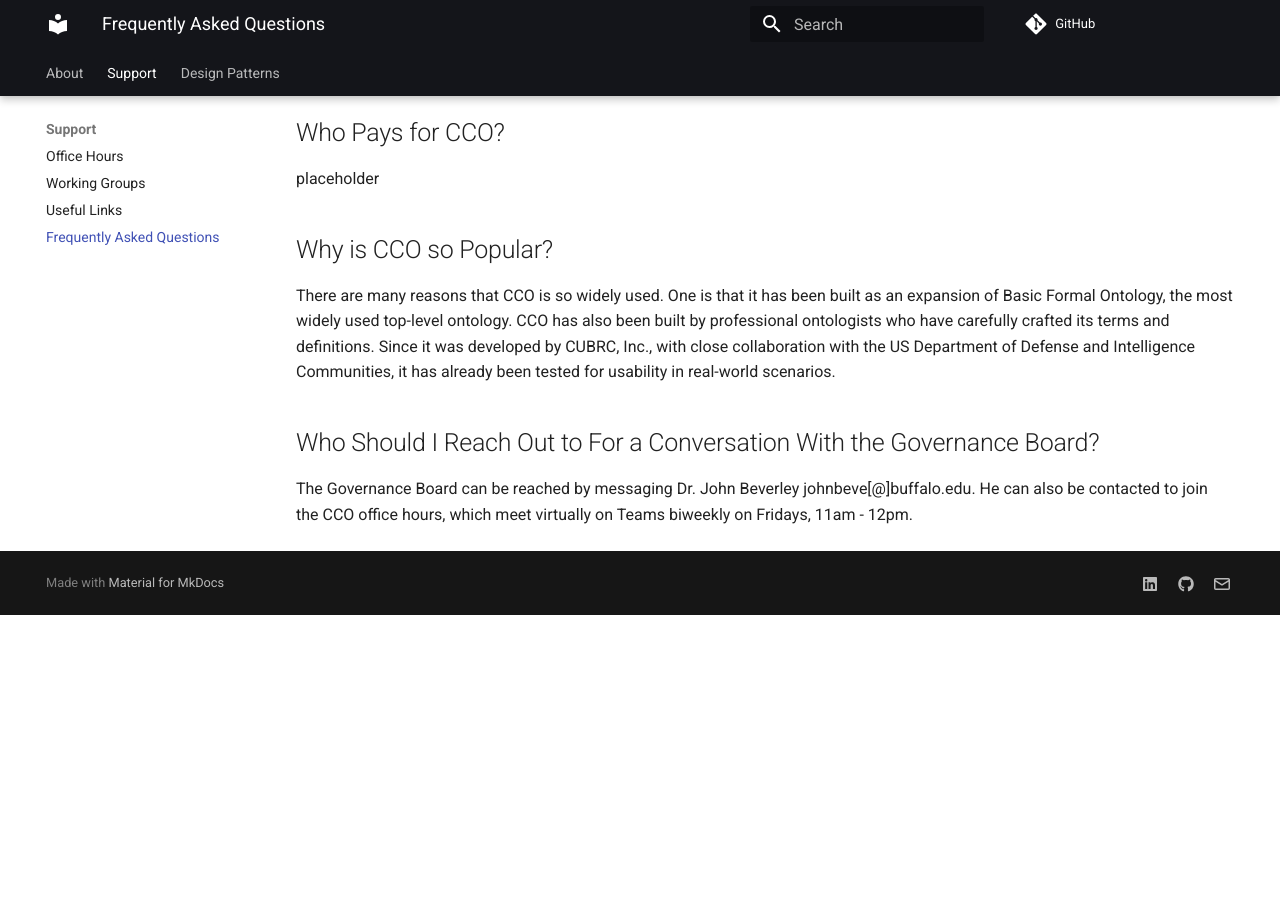
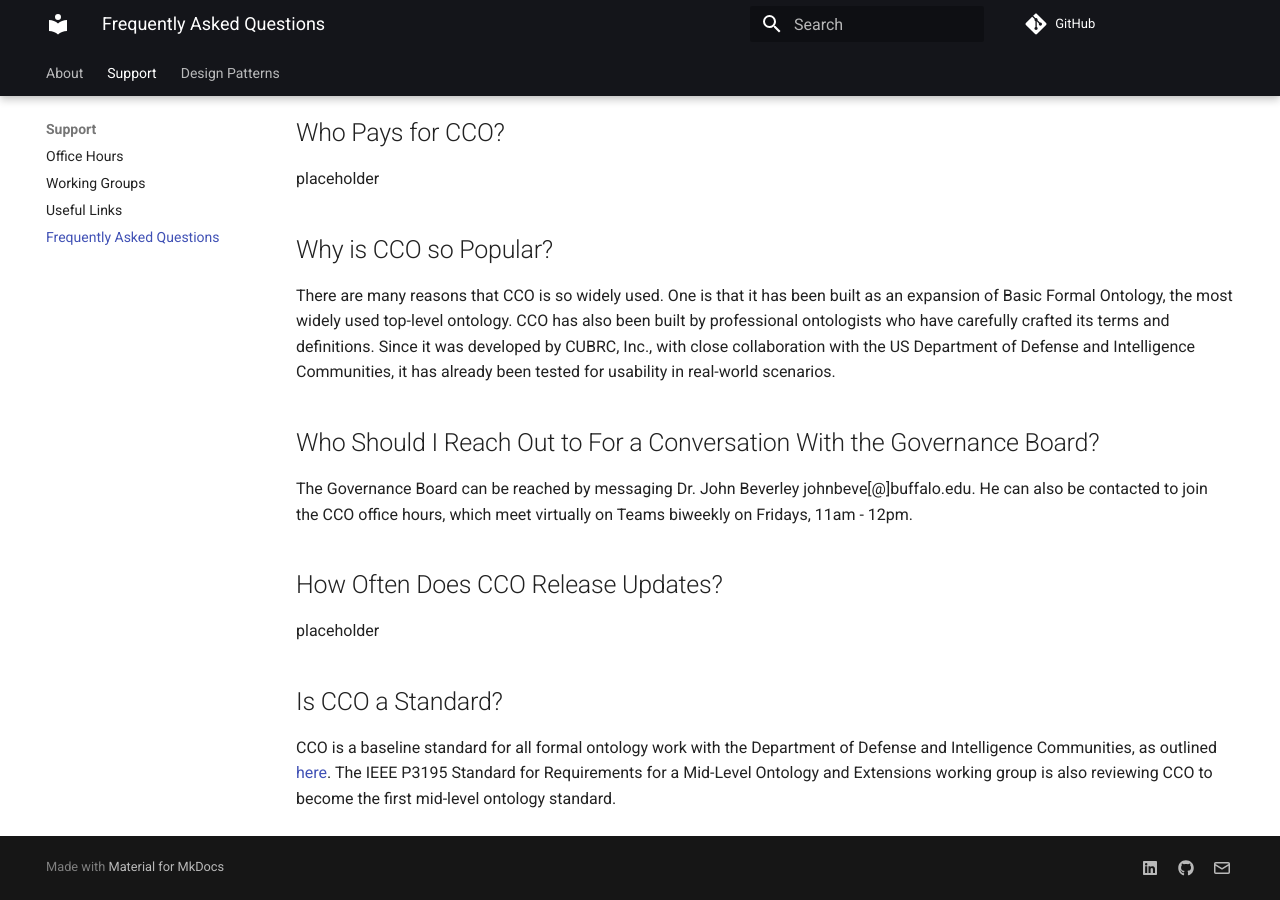
Before and after one commit to CommonCoreOntology/cco-webpage, an MkDocs documentation site: the page built from docs/faq.md, in a window 1280 px wide and 900 px high, scrolled down 1009 px. Built offline with MkDocs 1.6.1 and Material for MkDocs 9.7.7, drawn with Linux system fonts in a browser that asks for light colours; comment, search, counter and statistics services are not loaded; before the commit the page ends 1624 px from its top, so only the background shows below that.

Commit message:
Update faq.md
standard

```diff
--- a/docs/faq.md
+++ b/docs/faq.md
@@ -11,7 +11,7 @@
     <p>CCO can be viewed on its official <a href="https://github.com/CommonCoreOntology/CommonCoreOntologies" target="_blank">github repo</a>. There are ttl files for each of the sub-ontologies that compose CCO, as well as a file compiling all of these ontologies together titled 'AllCoreOntology.ttl'. There is also a file compiling all of CCO along with the Modal Relations Ontology that can be found in the 'cco-merged' folder.</p>
     <p>CCO can be viewed from ontology-builder programs such as Protege, which can be downloaded for free from <a href="https://protege.stanford.edu/" target="_blank">here</a>. Once Protege is downloaded, CCO can be opened in the program by going to the CCO github repo, opening a CCO ttl file, clicking "Raw", copying the URL at the top, opening Protege, clicking 'File', clicking 'Open from URL', pasting the URL into the box that opens, and clicking 'Okay'.</p>
   <h2>What is a 'Mid-Level Ontology'?</h2>
-    <p>Top-Level Ontologies represent and define entities at a very general level of abstraction. Its terms are applicable to a wide range of ontologies. Domain Ontologies represent and define entities that are highly specific to a particular domain. Therefore, Mid-Level Ontologies represent and define entities at a less general level of abstraction than Top-Level Ontologies but are more general than Domain Ontologies. More information on defining Mid-Level Ontologies can be found <a href="https://arxiv.org/pdf/2404.17757" target+"_blank">here</a>. An <a href="https://standards.ieee.org/ieee/3195/11025/"_blank">IEEE Working Group</a> is developing standards outlining requirements for Mid-Level Ontologies.</p>
+    <p>Top-Level Ontologies represent and define entities at a very general level of abstraction. Its terms are applicable to a wide range of ontologies. Domain Ontologies represent and define entities that are highly specific to a particular domain. Therefore, Mid-Level Ontologies represent and define entities at a less general level of abstraction than Top-Level Ontologies but are more general than Domain Ontologies. More information on defining Mid-Level Ontologies can be found <a href="https://arxiv.org/pdf/2404.17757" target="_blank">here</a>. An <a href="https://standards.ieee.org/ieee/3195/11025/" target="_blank">IEEE Working Group</a> is developing standards outlining requirements for Mid-Level Ontologies.</p>
   <h2>Who 'Owns' CCO?</h2>
     <p>CCO is a collaborative project that has been developed by Ron Rudnicki, the ontology team at CUBRC, Inc., and ontologists affiliated with NCOR. Future releases of CCO will be overseen by the Common Core Board of Directors. We are open to further collaboration with any interested parties. CCO is openly available under a BSD-3 license.</p>
   <h2>What's the Easy Way to Use CCO?</h2>
@@ -24,5 +24,9 @@
     <p>There are many reasons that CCO is so widely used. One is that it has been built as an expansion of Basic Formal Ontology, the most widely used top-level ontology. CCO has also been built by professional ontologists who have carefully crafted its terms and definitions. Since it was developed by CUBRC, Inc., with close collaboration with the US Department of Defense and Intelligence Communities, it has already been tested for usability in real-world scenarios. </p>
   <h2>Who Should I Reach Out to For a Conversation With the Governance Board?</h2>
     <p>The Governance Board can be reached by messaging Dr. John Beverley johnbeve[@]buffalo.edu. He can also be contacted to join the CCO office hours, which meet virtually on Teams biweekly on Fridays, 11am - 12pm.</p>
+  <h2>How Often Does CCO Release Updates?</h2>
+    <p>placeholder</p>
+  <h2>Is CCO a Standard?</h2>
+    <p>CCO is a baseline standard for all formal ontology work with the Department of Defense and Intelligence Communities, as outlined <a href="https://dailynous.com/wp-content/uploads/2024/03/memo-dod-applied-ontology.pdf" target="_blank">here</a>. The IEEE P3195 Standard for Requirements for a Mid-Level Ontology and Extensions working group is also reviewing CCO to become the first mid-level ontology standard.</p>
 </body>
 </html>
```
